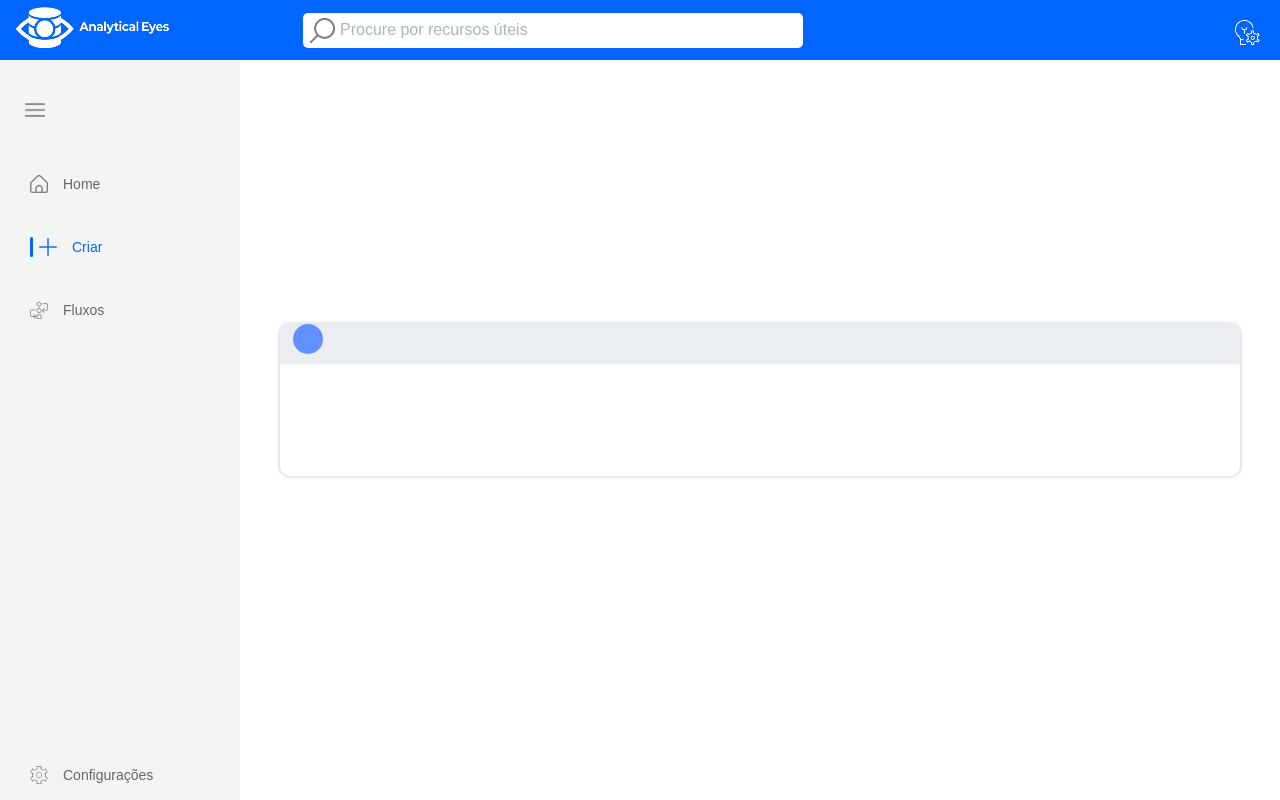
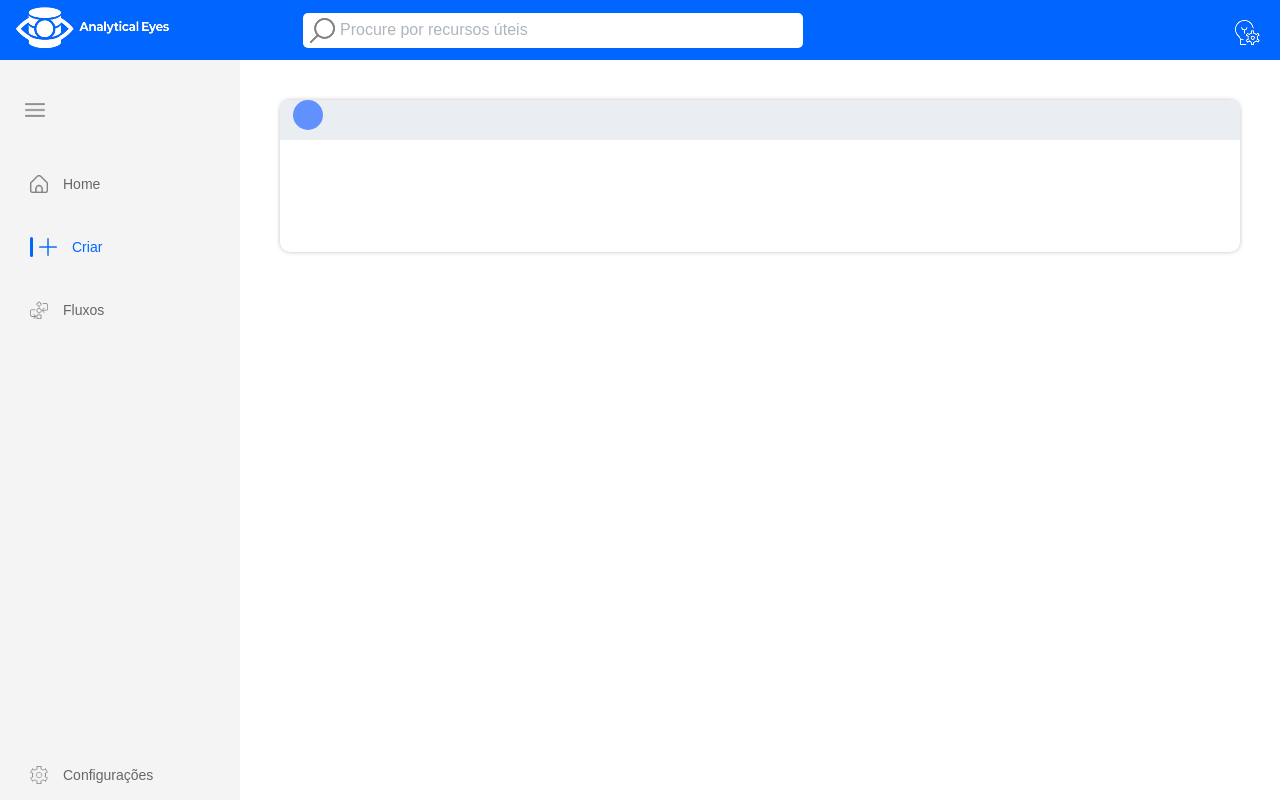
Before and after one commit to GabsSoS/Analytic-Eyes, a React app in the folder etl-manager/frontend/: page /criar in a window 1280 px wide. Built offline with nearby package versions, Linux system fonts and the light colour scheme; the HTML template or start-up script is replaced by a standard one.

Commit message:
correção de distancia
correção de distancia da div

```diff
--- a/etl-manager/frontend/src/pages/Criar/Fluxos.css
+++ b/etl-manager/frontend/src/pages/Criar/Fluxos.css
@@ -1,9 +1,11 @@
 .container {
+  position: absolute;
   display: flex;
   flex-direction: column;
   align-items: center;
+
   justify-content: center;
-  height: 100vh;
+  top: 100px;
 }
 
 .etapa1 {
```
